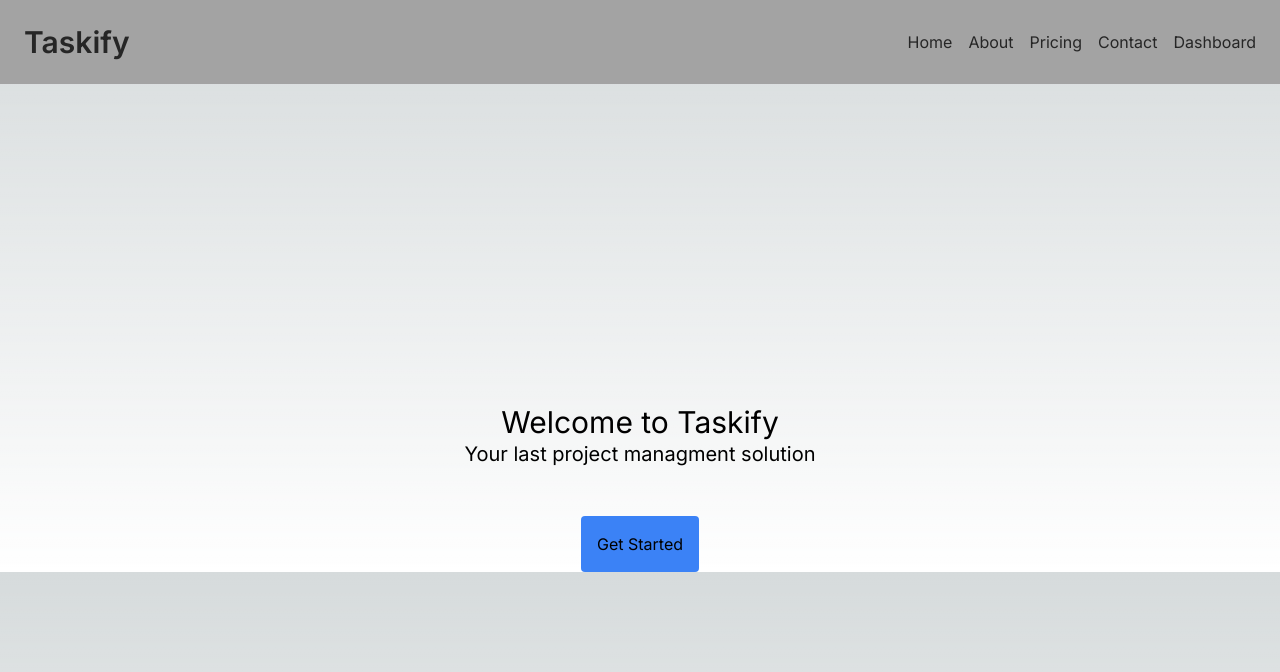
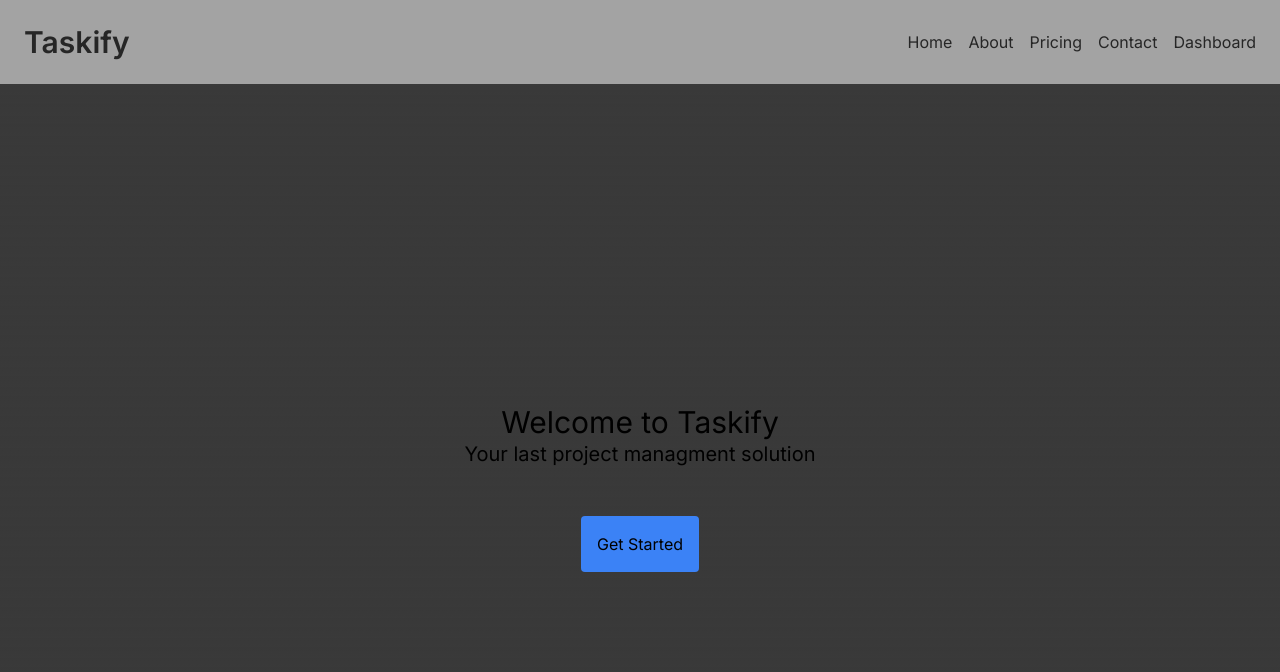
Before and after one commit to AlastiSolutions/taskify, a Next.js app: page / in a window 1280 px wide. Shown: the top 672 px of the page. Built offline with nearby package versions, Linux system fonts and the light colour scheme.

Commit message:
Update globals.css
update global bg color

```diff
--- a/app/globals.css
+++ b/app/globals.css
@@ -19,10 +19,11 @@
 body {
   color: rgb(var(--foreground-rgb));
   overscroll-behavior: none;
+  /* background-color: #393939; */
   background: linear-gradient(
       to bottom,
       transparent,
-      rgb(var(--background-end-rgb))
+      /* rgb(var(--background-end-rgb)) */ #393939
     )
-    rgb(var(--background-start-rgb));
+    /* rgb(var(--background-start-rgb)); */ #393939;
 }
```
